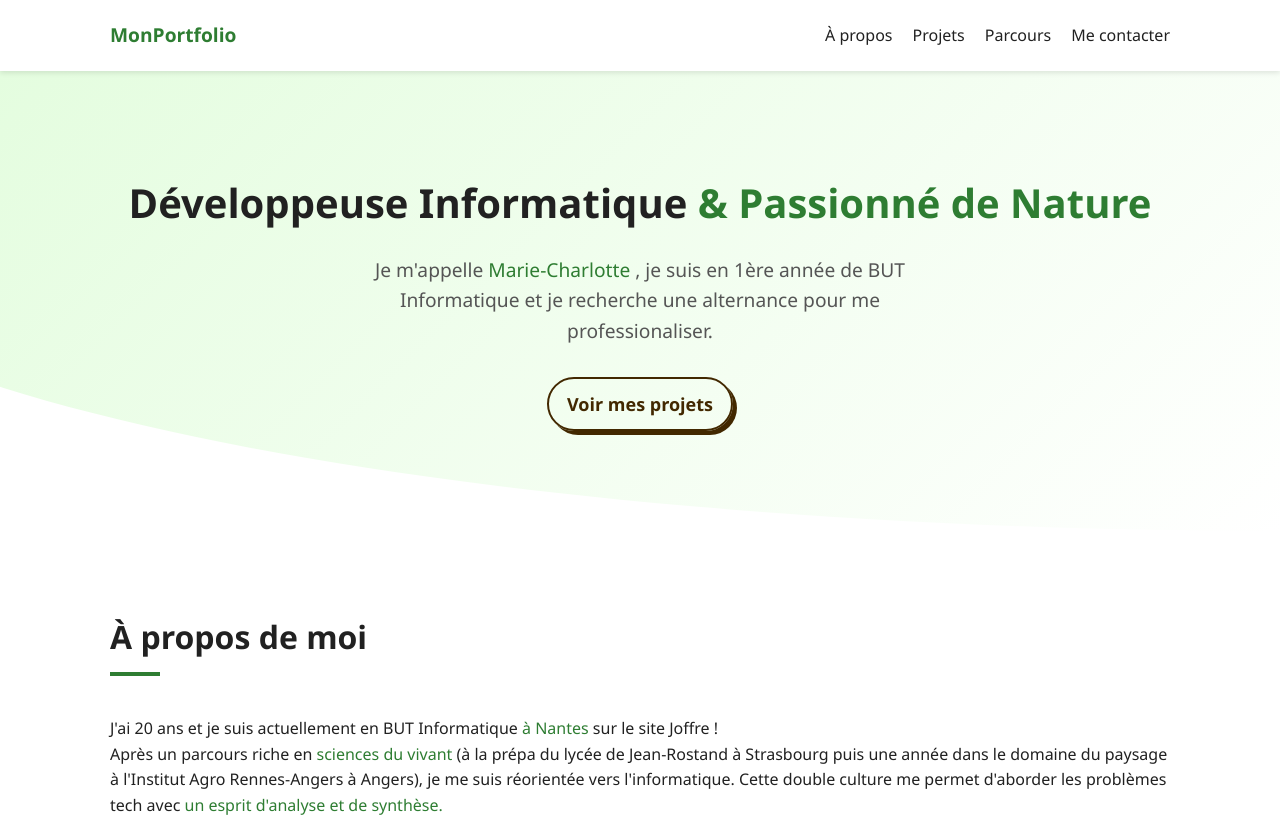
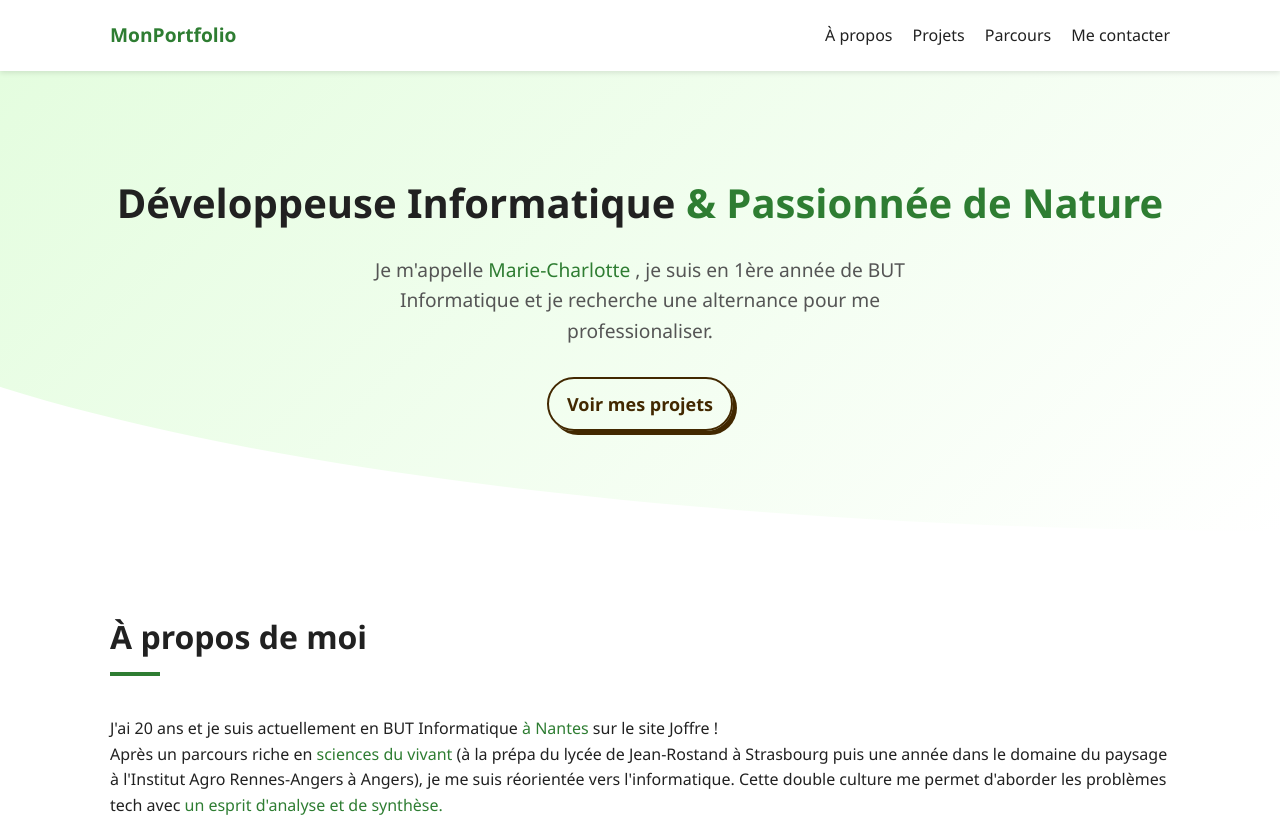
Before and after one commit to EmsiPi/MonPortfolio, a plain HTML site: page index.html in a window 1280 px wide. Shown: the top 821 px of the page. Drawn offline with Linux system fonts and the light colour scheme.

Commit message:
Update index.html

```diff
--- a/index.html
+++ b/index.html
@@ -24,7 +24,7 @@
 
     <section class="hero">
         <div class="hero-content">
-            <h1>Développeuse Informatique <span class="highlight">& Passionné de Nature</span></h1>
+            <h1>Développeuse Informatique <span class="highlight">& Passionnée de Nature</span></h1>
             <p>Je m'appelle <span class="highlight"> Marie-Charlotte </span>, je suis en 1ère année de BUT Informatique et je recherche une alternance pour me professionaliser.</p>
             <a href="#projects" class="btnAnim">Voir mes projets</a>
         </div>
```
